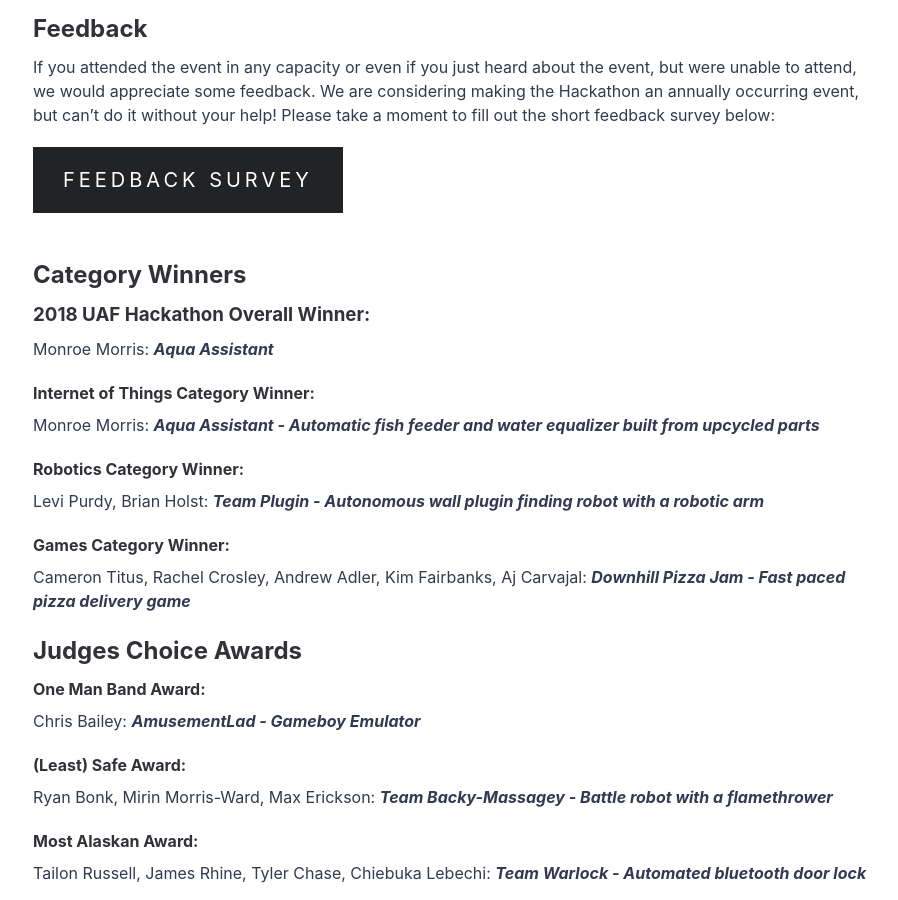
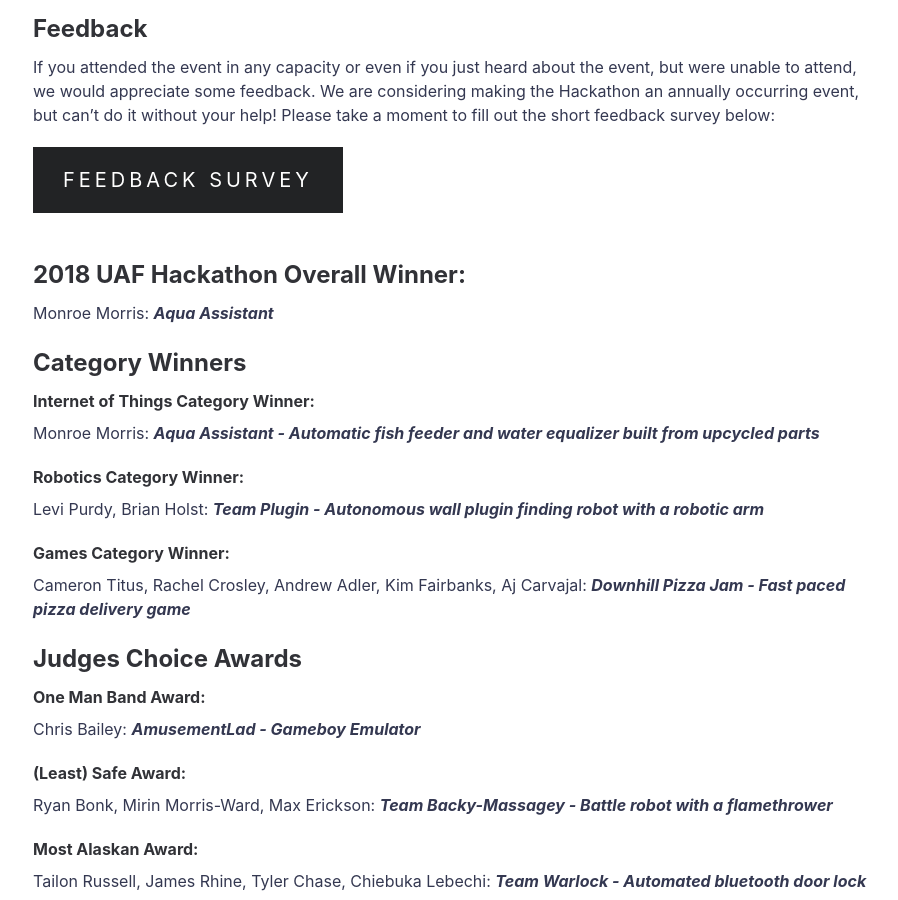
Before and after one commit to UAFCSC/uafcsc.github.io, a Jekyll site: the page built from _posts/2018-11-12-hackathon.md, in a window 1280 px wide and 900 px high, scrolled down 805 px. Shown: the whole window, without its empty margins (187-1085 px from the left). Built offline with Jekyll 4.4.1, drawn with Linux system fonts in a browser that asks for light colours; nearby versions of some CDN libraries.

```diff
--- a/_posts/2018-11-12-hackathon.md
+++ b/_posts/2018-11-12-hackathon.md
@@ -15,10 +15,10 @@ If you attended the event in any capacity or even if you just heard about the ev
 <div><a href="https://goo.gl/forms/rRtKiH75jfTEJQi43" target="_blank" class="sign-up">Feedback Survey</a></div>
 <br />
 
+## 2018 UAF Hackathon Overall Winner:
+Monroe Morris: ***Aqua Assistant***
+
 ## Category Winners
-
-### 2018 UAF Hackathon Overall Winner:
-Monroe Morris: ***Aqua Assistant***
 #### Internet of Things Category Winner:
 Monroe Morris: ***Aqua Assistant - Automatic fish feeder and water equalizer built from upcycled parts***
 #### Robotics Category Winner:
```
